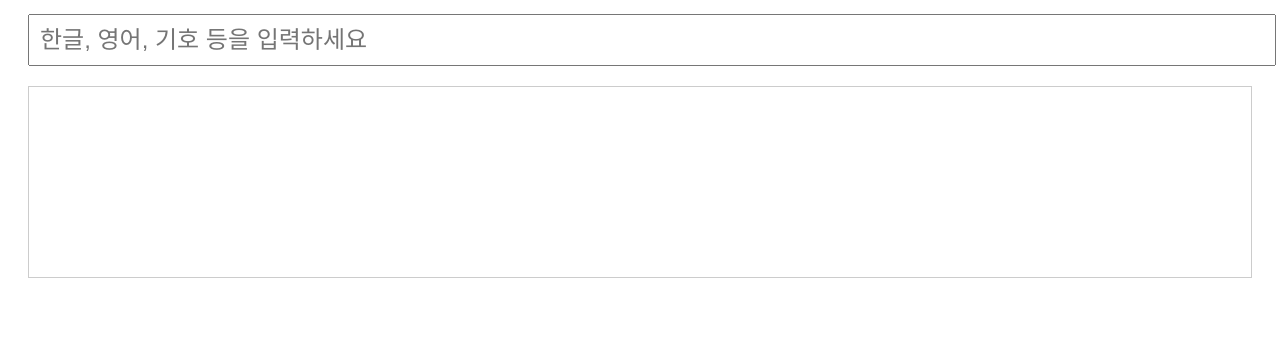
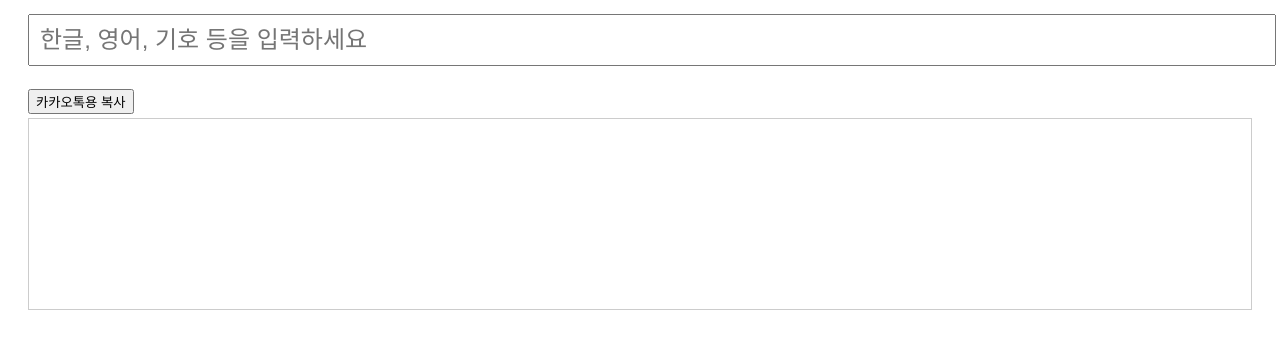
Before and after one commit to Ayeonayeon/Ayeonayeon.github.io, a plain HTML site: page index.html in a window 1280 px wide. Shown: the part 121-470 px from the top of the page. Drawn offline with Linux system fonts and the light colour scheme; a web font is replaced by a local one.

Commit message:
Update index.html

```diff
--- a/index.html
+++ b/index.html
@@ -84,6 +84,10 @@
 
   <input type="text" id="nativeInput" placeholder="한글, 영어, 기호 등을 입력하세요" oninput="convertInput()">
 
+  <!-- 복사 버튼 추가 -->
+  <button onclick="copyForKakao()">카카오톡용 복사</button>
+
+
   <div id="output" contenteditable="false"></div>
 
   <script>
@@ -110,6 +114,48 @@
     };
 
     let syllables = [];
+
+    // copyForKakao 함수 추가
+function copyForKakao() {
+  const MAX_COL = 6;
+  const blank = '\u2800'; // 점자 빈 문자
+  const lines = [[], [], []]; // [jung, cho, jong]
+  let buffer = [];
+
+  for (const s of syllables) {
+    if (s.raw) {
+      // 영어/기호/공백 등은 같은 위치에 세 줄로 빈칸 채움
+      for (let i = 0; i < 3; i++) lines[i].push(blank);
+      continue;
+    }
+
+    lines[0].push(s.jung || blank);
+    lines[1].push(s.cho || blank);
+    lines[2].push(s.jong || blank);
+
+    if (lines[0].length === MAX_COL) {
+      buffer.push(lines.map(line => line.join('')).join('\n'));
+      lines[0] = [];
+      lines[1] = [];
+      lines[2] = [];
+    }
+  }
+
+  // 남은 글자들 처리
+  if (lines[0].length > 0) {
+    buffer.push(lines.map(line => line.join('')).join('\n'));
+  }
+
+  const finalText = buffer.join('\n');
+
+  // 클립보드에 복사
+  navigator.clipboard.writeText(finalText).then(() => {
+    alert("카카오톡용 형식이 복사되었습니다!");
+  }).catch(err => {
+    alert("복사 실패: " + err);
+  });
+}
+
 
     function convertInput() {
       const input = document.getElementById('nativeInput').value;
```
